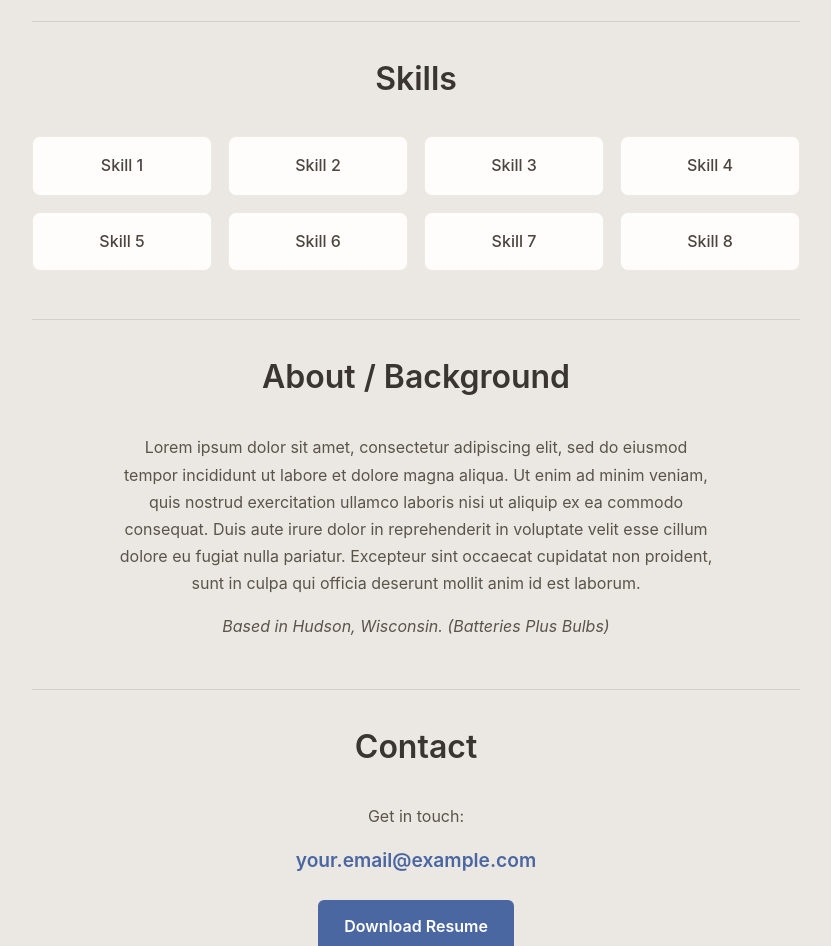
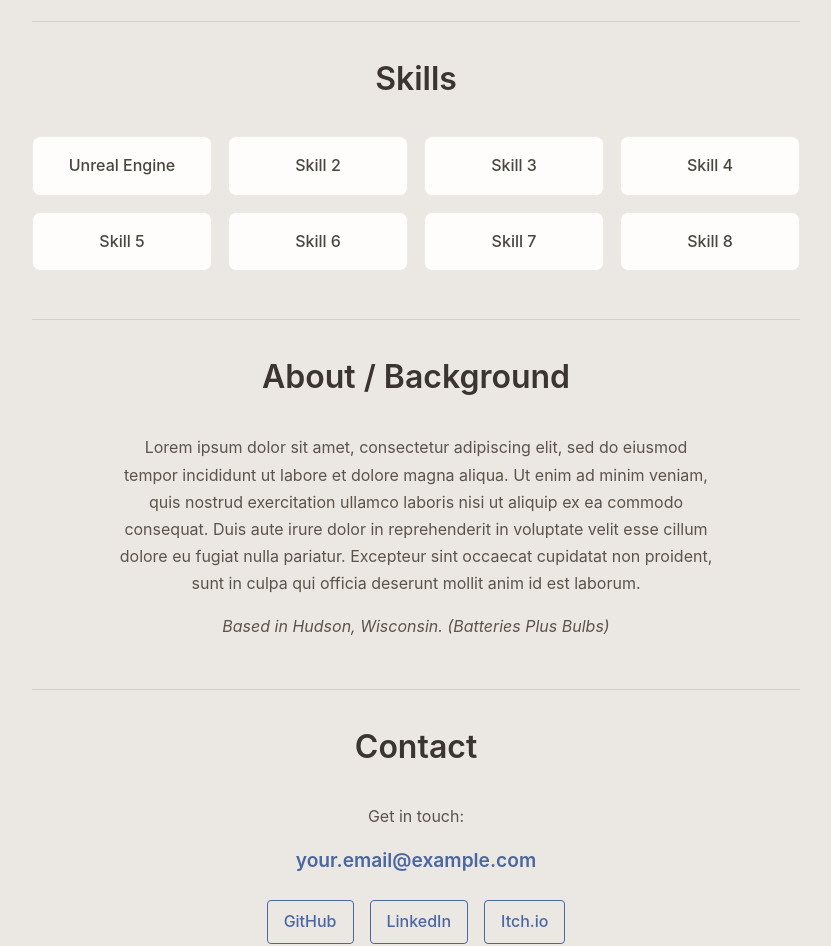
Before and after one commit to TheSingularis/portfolio, a React (Vite) app: page / in a window 1280 px wide. Shown: the part 1800-2746 px from the top of the page, without its empty margins (224-1055 px from the left). Built offline with nearby package versions, Linux system fonts and the light colour scheme.

Commit message:
minor tweaks

```diff
--- a/src/App.jsx
+++ b/src/App.jsx
@@ -47,9 +47,27 @@ function App() {
         <section className="section section-divider">
           <h2 className="section-title">Skills</h2>
           <div className="skills-grid">
-            {skills.map((skill, index) => (
-              <span key={index} className="skill-item">{skill}</span>
-            ))}
+            {skills.map((skill, index) => {
+              // Handle both string skills and object skills with links
+              if (typeof skill === 'object' && skill.link) {
+                return (
+                  <a
+                    key={index}
+                    href={skill.link}
+                    target="_blank"
+                    rel="noopener noreferrer"
+                    className="skill-item skill-link"
+                  >
+                    {skill.name}
+                  </a>
+                );
+              } else {
+                const skillName = typeof skill === 'object' ? skill.name : skill;
+                return (
+                  <span key={index} className="skill-item">{skillName}</span>
+                );
+              }
+            })}
           </div>
         </section>
 
@@ -72,6 +90,41 @@ function App() {
             <a href={`mailto:${personal.email}`} className="email-link">
               {personal.email}
             </a>
+
+            {/* Social and Professional Links */}
+            <div className="contact-links">
+              {personal.github && (
+                <a
+                  href={personal.github}
+                  target="_blank"
+                  rel="noopener noreferrer"
+                  className="contact-link"
+                >
+                  GitHub
+                </a>
+              )}
+              {personal.linkedin && (
+                <a
+                  href={personal.linkedin}
+                  target="_blank"
+                  rel="noopener noreferrer"
+                  className="contact-link"
+                >
+                  LinkedIn
+                </a>
+              )}
+              {personal.itchio && (
+                <a
+                  href={personal.itchio}
+                  target="_blank"
+                  rel="noopener noreferrer"
+                  className="contact-link"
+                >
+                  Itch.io
+                </a>
+              )}
+            </div>
+
             {personal.resume && (
               <div className="resume-download">
                 <a
--- a/src/data/portfolio.json
+++ b/src/data/portfolio.json
@@ -7,10 +7,16 @@
     "about": "Lorem ipsum dolor sit amet, consectetur adipiscing elit, sed do eiusmod tempor incididunt ut labore et dolore magna aliqua. Ut enim ad minim veniam, quis nostrud exercitation ullamco laboris nisi ut aliquip ex ea commodo consequat. Duis aute irure dolor in reprehenderit in voluptate velit esse cillum dolore eu fugiat nulla pariatur. Excepteur sint occaecat cupidatat non proident, sunt in culpa qui officia deserunt mollit anim id est laborum.",
     "location": "Hudson, Wisconsin. (Batteries Plus Bulbs)",
     "profileImage": "/portfolio/profile.jpg",
-    "resume": "/portfolio/resume.pdf"
+    "resume": "/portfolio/resume.pdf",
+    "github": "https://github.com/yourusername",
+    "itchio": "https://yourusername.itch.io",
+    "linkedin": "https://linkedin.com/in/yourusername"
   },
   "skills": [
-    "Skill 1",
+    {
+      "name": "Unreal Engine",
+      "link": "https://www.unrealengine.com/"
+    },
     "Skill 2",
     "Skill 3",
     "Skill 4",
--- a/src/index.css
+++ b/src/index.css
@@ -201,6 +201,18 @@ body {
   border: 1px solid #ede9e3;
 }
 
+.skill-link {
+  text-decoration: none;
+  transition: all 0.2s ease;
+}
+
+.skill-link:hover {
+  background-color: #4a67a1;
+  color: #ffffff;
+  border-color: #4a67a1;
+  transform: translateY(-2px);
+}
+
 /* About section */
 .about-content {
   text-align: center;
@@ -246,6 +258,30 @@ body {
 .email-link:hover {
   border-bottom-color: #4a67a1;
   color: #2d4a82;
+}
+
+.contact-links {
+  margin: 1.5rem 0;
+  display: flex;
+  justify-content: center;
+  gap: 1rem;
+  flex-wrap: wrap;
+}
+
+.contact-link {
+  color: #4a67a1;
+  text-decoration: none;
+  font-weight: 500;
+  padding: 0.5rem 1rem;
+  border: 1px solid #4a67a1;
+  border-radius: 4px;
+  transition: all 0.2s ease;
+}
+
+.contact-link:hover {
+  background-color: #4a67a1;
+  color: #ffffff;
+  transform: translateY(-1px);
 }
 
 .resume-download {
```
